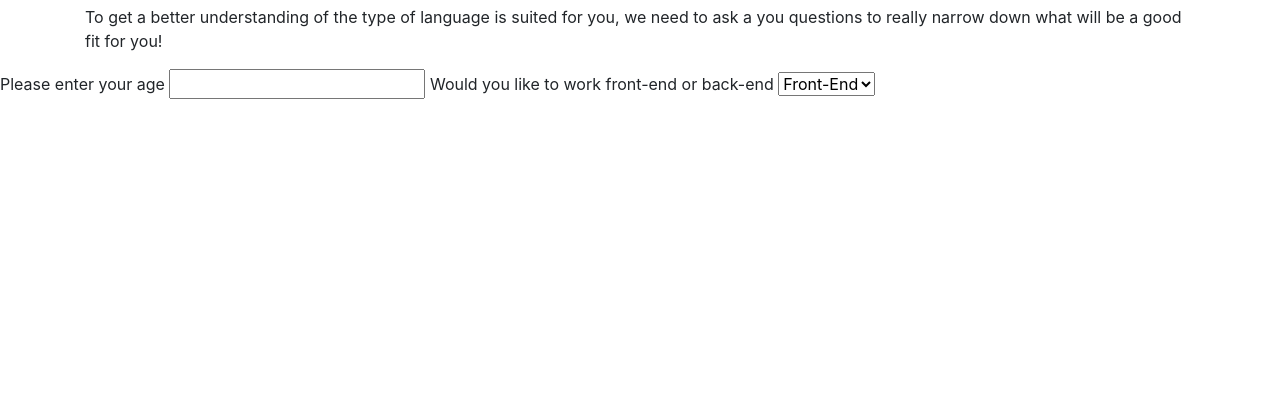
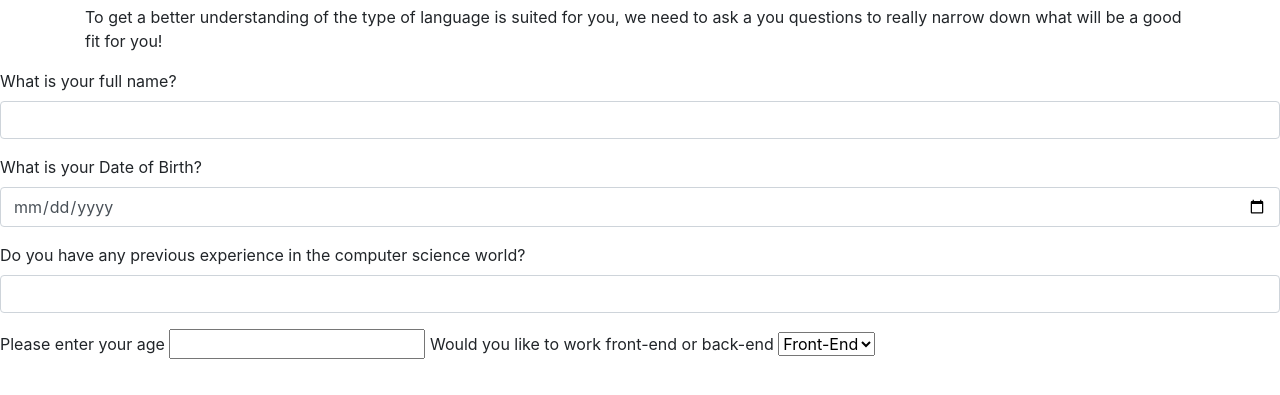
Before and after one commit to hamzilitary/Track-Suggester, a plain HTML site: page index.html in a window 1280 px wide. Shown: the part 63-458 px from the top of the page. Drawn offline with Linux system fonts and the light colour scheme; a script that the page names is missing.

Commit message:
add forms with input of text, date, and select formats

```diff
--- a/index.html
+++ b/index.html
@@ -13,6 +13,19 @@
       <h1>Track Suggester</h1>
         <p>To get a better understanding of the type of language is suited for you, we need to ask a you questions to really narrow down what will be a good fit for you!</p>
     </div>
+    <form id="add">
+      <div class="form-group">
+        <label for="add1">What is your full name?</label>
+        <input id="add1" class="form-control" type="text">
+      </div>
+      <div class="form-group">
+        <label for="born">What is your Date of Birth?</label>
+        <input id="born" class="form-control" type="date">
+      </div>
+      <div class="form-group">
+        <label for="add2">Do you have any previous experience in the computer science world?</label>
+        <input id="add2" class="form-control" type="text">
+      </div>
     <form id="track">
       <label for="age">Please enter your age</label>
       <input id="age" type="text">
```
